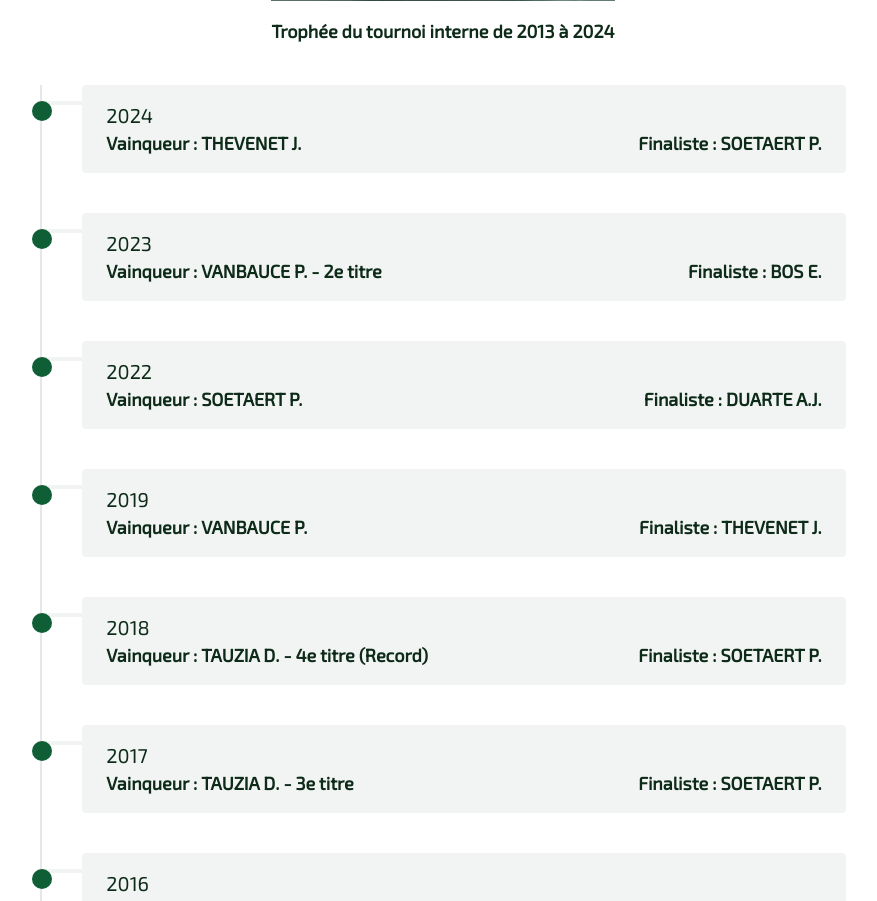
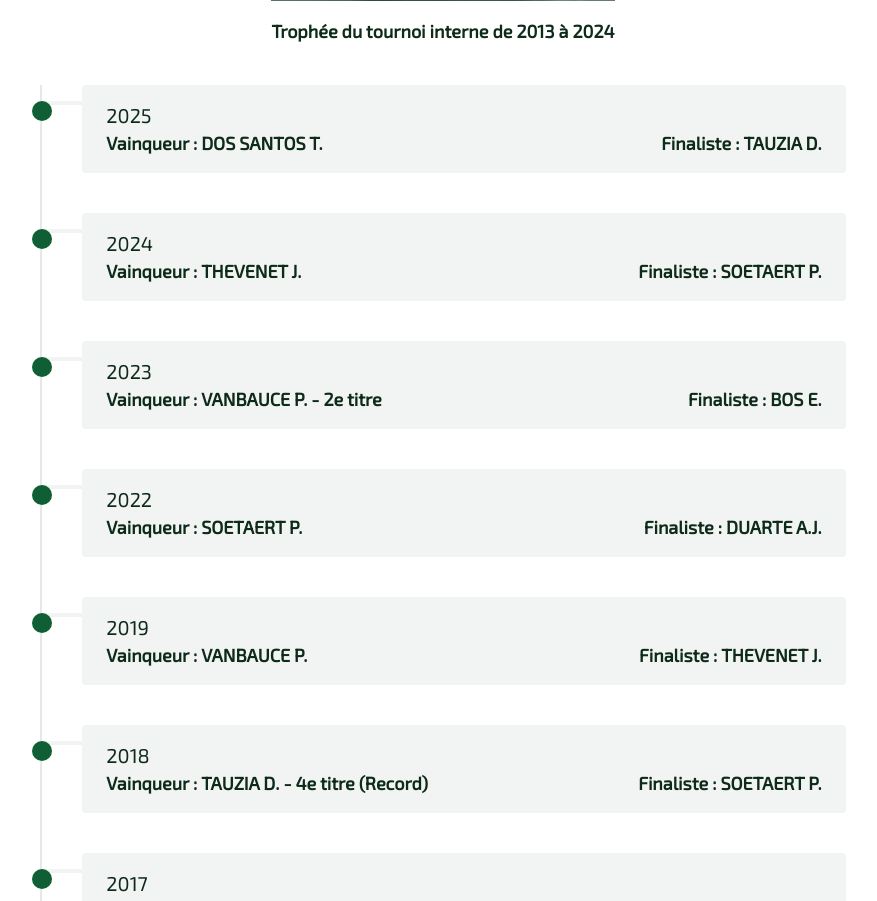
Before and after one commit to ttfarguais/ttfarguais, a Next.js app: page /tournois in a window 1280 px wide. Shown: the part 1300-2201 px from the top of the page, without its empty margins (197-1074 px from the left). Built offline with nearby package versions, Linux system fonts and the light colour scheme.

Commit message:
Update trophysTournament.js

```diff
--- a/app/src/data/trophysTournament.js
+++ b/app/src/data/trophysTournament.js
@@ -1,6 +1,7 @@
 const trophys = [
   {
     bio: [
+      { year: 2025, name: "DOS SANTOS T.", vs: "TAUZIA D." },
       { year: 2024, name: "THEVENET J.", vs: "SOETAERT P." },
       { year: 2023, name: "VANBAUCE P. - 2e titre", vs: "BOS E." },
       { year: 2022, name: "SOETAERT P.", vs: "DUARTE A.J." },
```
